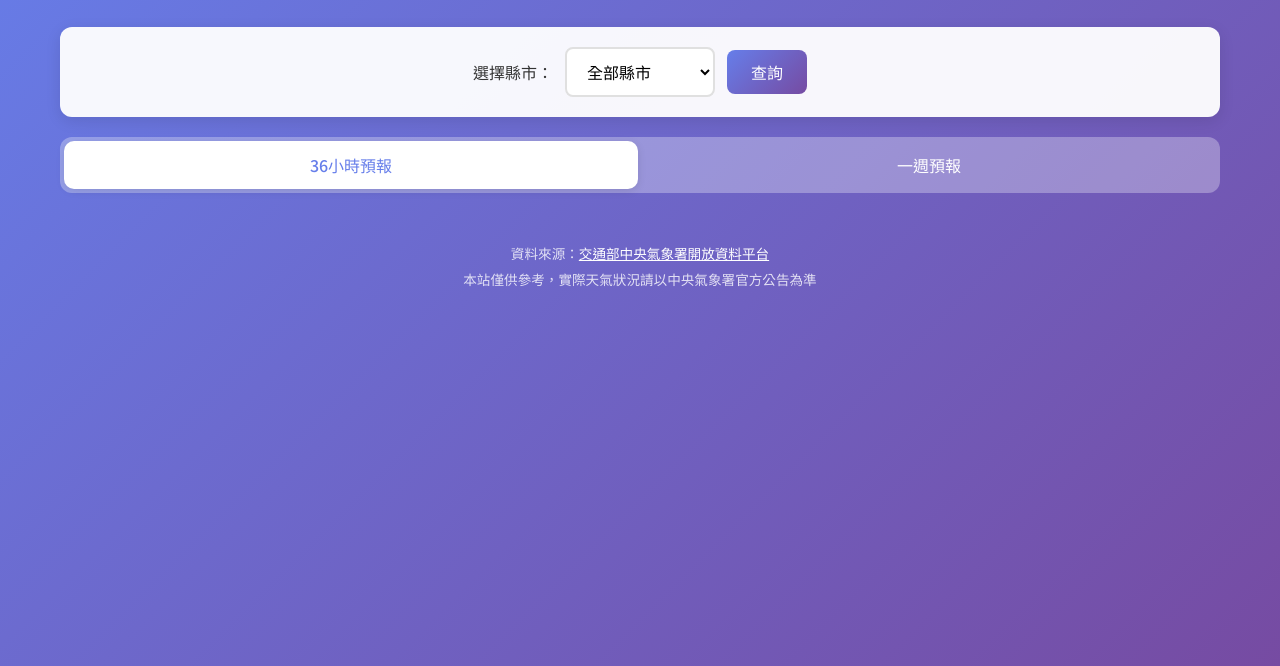
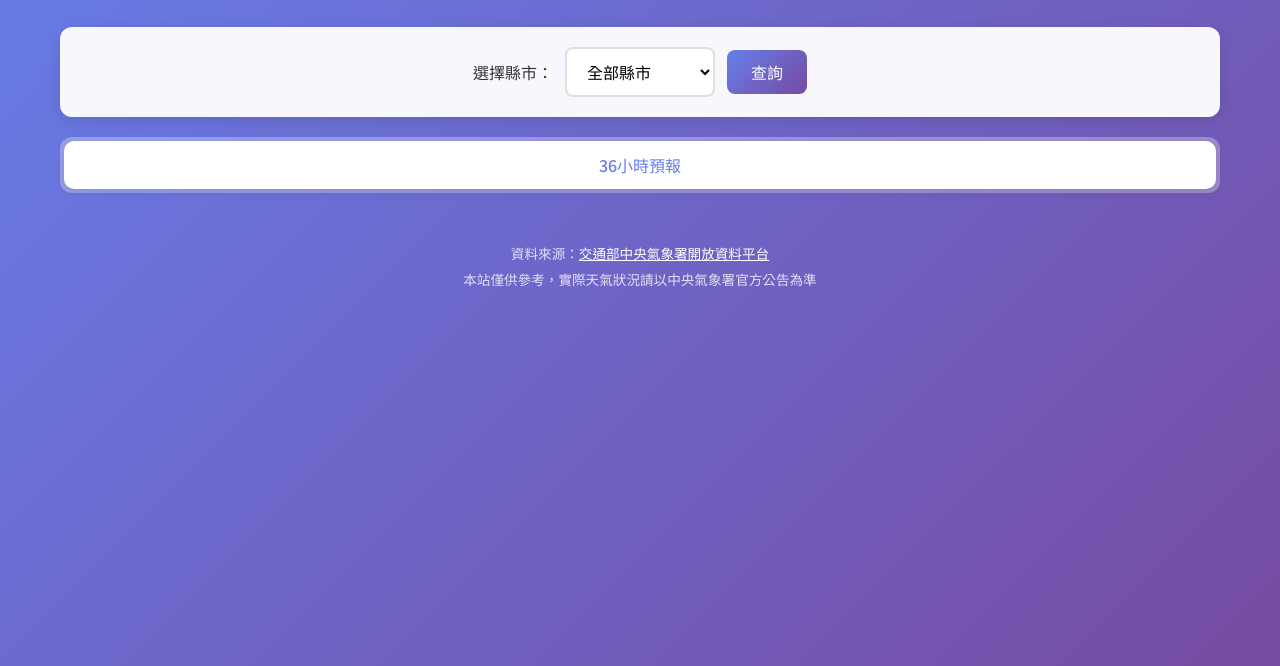
Before and after one commit to hsipei/Taiwan_Weather_Forecast_Website, a website: page public/index.html in a window 1280 px wide. Shown: the part 134-800 px from the top of the page. Drawn offline with Linux system fonts and the light colour scheme; no server answers.

Commit message:
Update index.html

```diff
--- a/public/index.html
+++ b/public/index.html
@@ -53,7 +53,7 @@
     <!-- 頁籤切換 -->
     <nav class="tabs">
       <button class="tab active" data-tab="forecast-36hr">36小時預報</button>
-      <button class="tab" data-tab="forecast-week">一週預報</button>
+      <!-- <button class="tab" data-tab="forecast-week">一週預報</button> -->
     </nav>
 
     <!-- 載入中提示 -->
```
